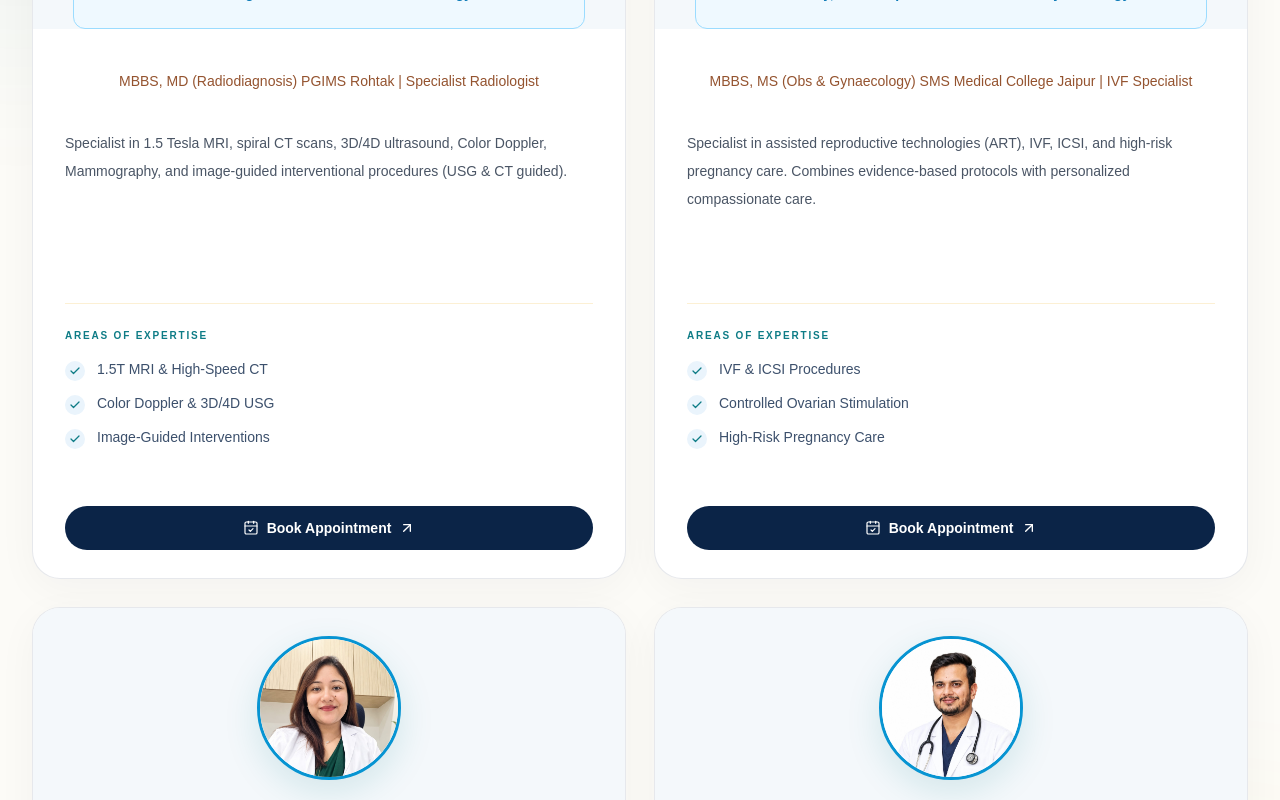
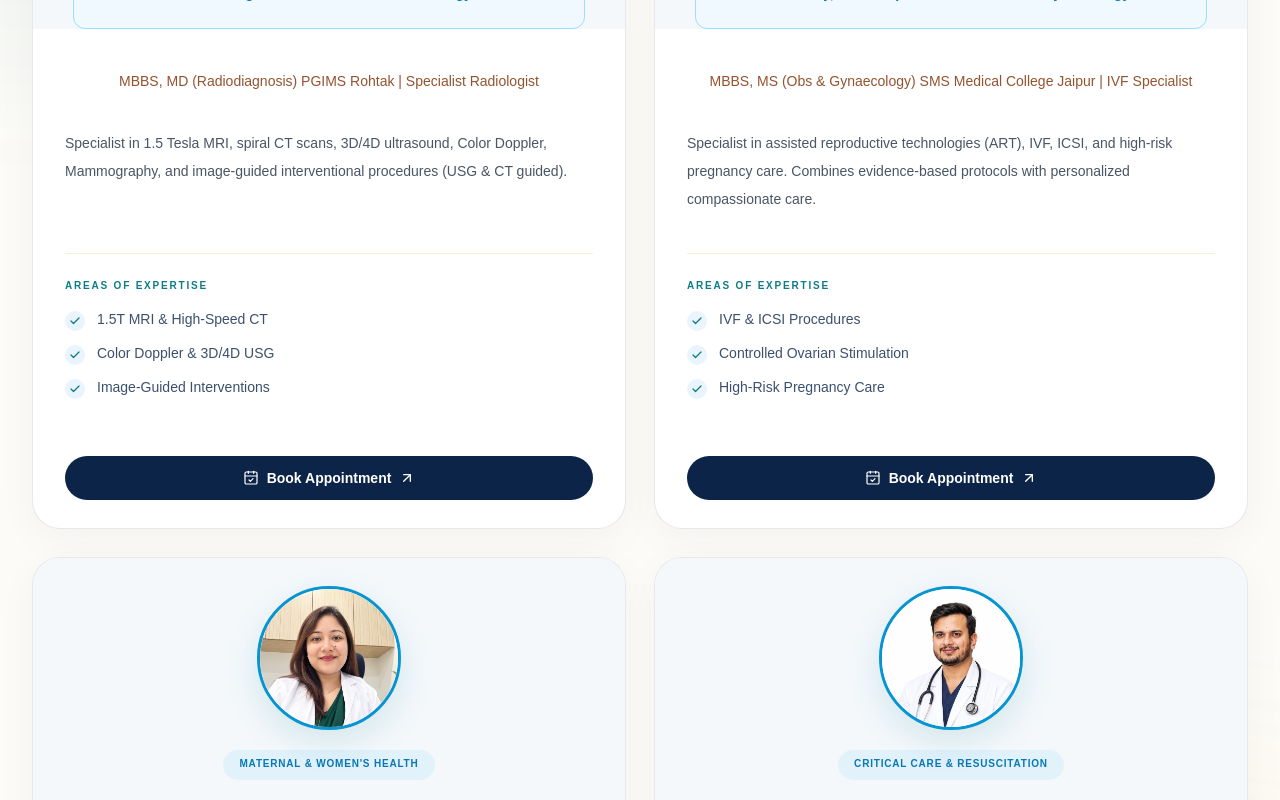
Before and after one commit to Shubh039/HealthFirst, a Next.js app: page /doctors in a window 1280 px wide. Shown: the part 1080-1880 px from the top of the page. Built offline with nearby package versions, Linux system fonts and the light colour scheme.

Commit message:
adjusted doctor's spacing

```diff
--- a/src/components/DoctorsPage.jsx
+++ b/src/components/DoctorsPage.jsx
@@ -449,7 +449,7 @@ export default function DoctorsPage() {
 
 
                     {/* Description */}
-                    <div className="mt-5 min-h-[150px]">
+                    <div className="mt-5 min-h-[100px]">
 
                       <p className="text-sm leading-7 text-gray-600">
                         {doctor.description}
```
